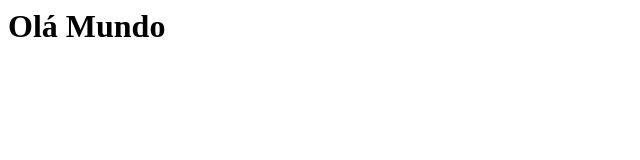
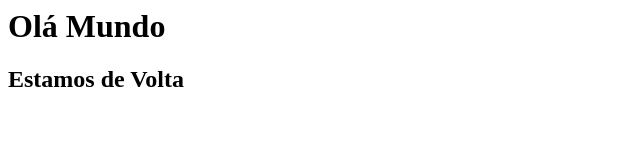
Before and after one commit to fabiojpt/curso_github, a plain HTML site: page index.html in a window 1280 px wide. Shown: the whole page, without its empty margins (0-640 px from the left). Drawn offline with Linux system fonts and the light colour scheme.

Commit message:
colocando h2 na página

```diff
--- a/index.html
+++ b/index.html
@@ -1 +1,2 @@
 <h1>Olá Mundo</h1>
+<h2>Estamos de Volta</h2>
```
